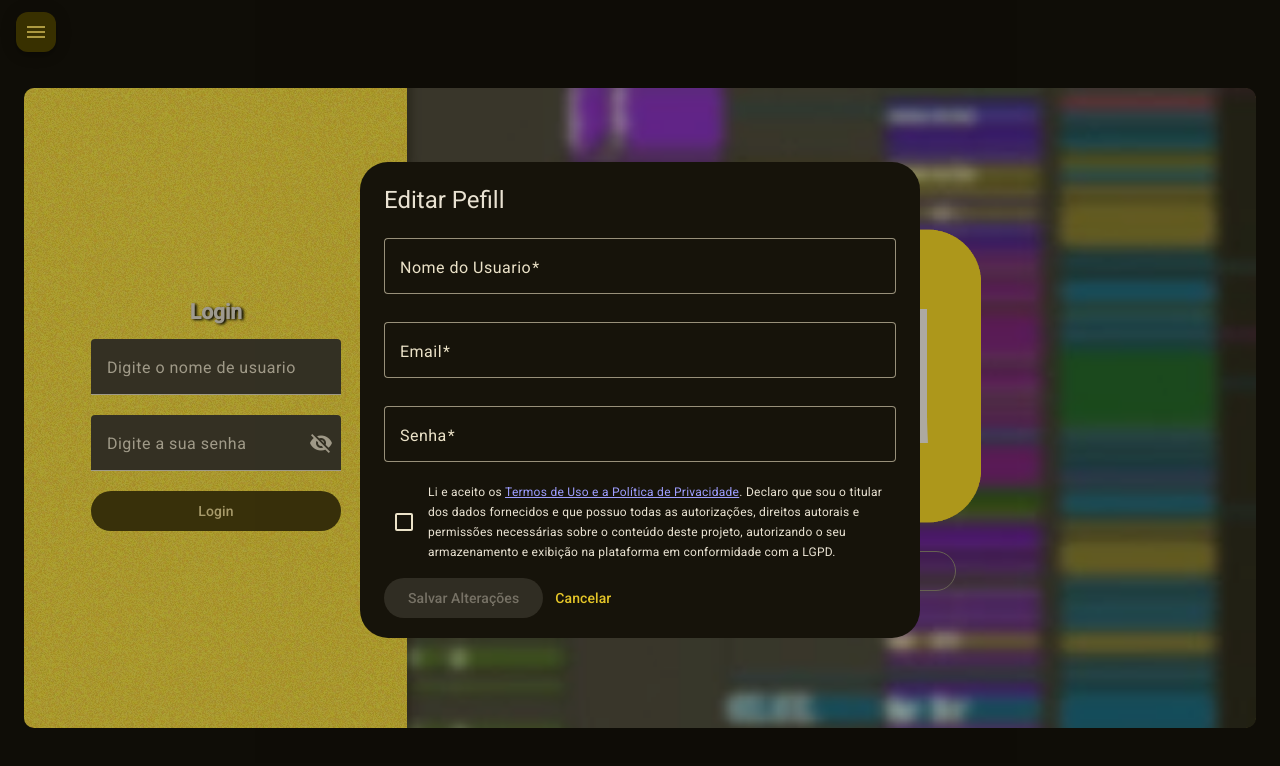
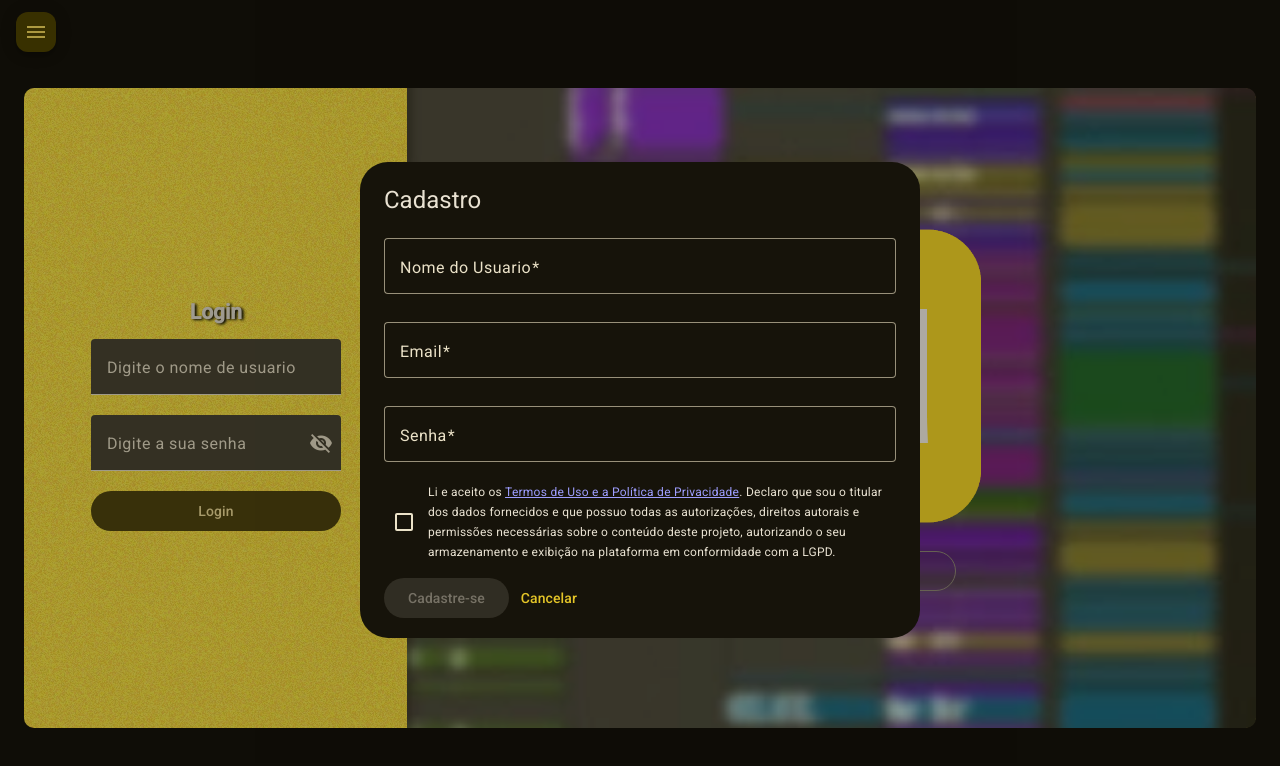
Before and after one commit to thecoaty/editto, an Angular app: page /login in a window 1280 px wide. Both pictures are taken after a click on the button "Cadastre-se". Shown: the top 766 px of the page. Built offline with nearby package versions, Linux system fonts and the light colour scheme.

Commit message:
ajuste no formulario de cadastro

```diff
--- a/src/app/pages/login/registroform/registroform.html
+++ b/src/app/pages/login/registroform/registroform.html
@@ -1,4 +1,4 @@
-<h2 matDialogTitle>Editar Pefill</h2>
+<h2 matDialogTitle>Cadastro</h2>
 
 <mat-dialog-content>
     <form class="add-projeto" #form="ngForm" (ngSubmit)="cadastro()">
@@ -26,7 +26,7 @@
 
         <div class="form-actions">
             <button type="submit" matButton="filled" [disabled]="form.invalid">
-                Salvar Alterações
+                Cadastre-se
             </button>
             <button mat-button mat-dialog-close>Cancelar</button>
         </div>
```
